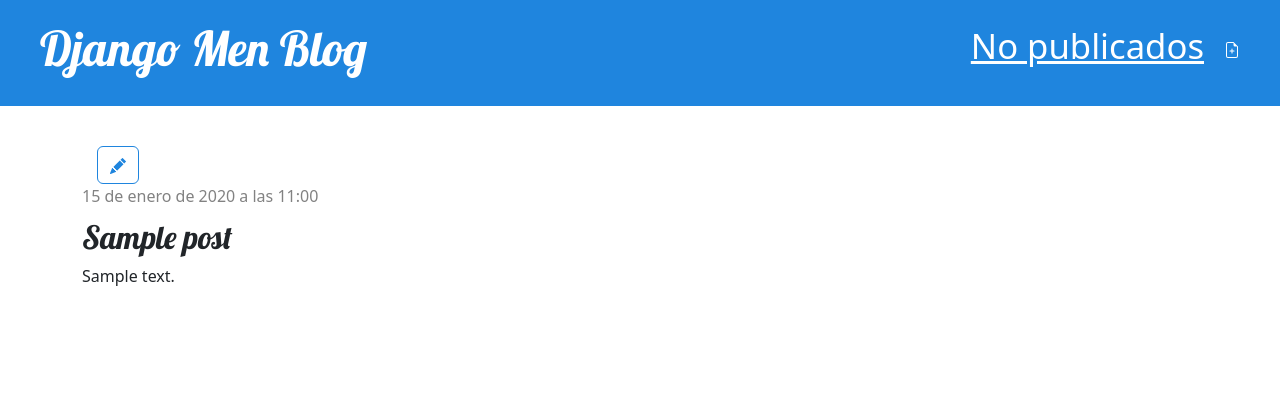
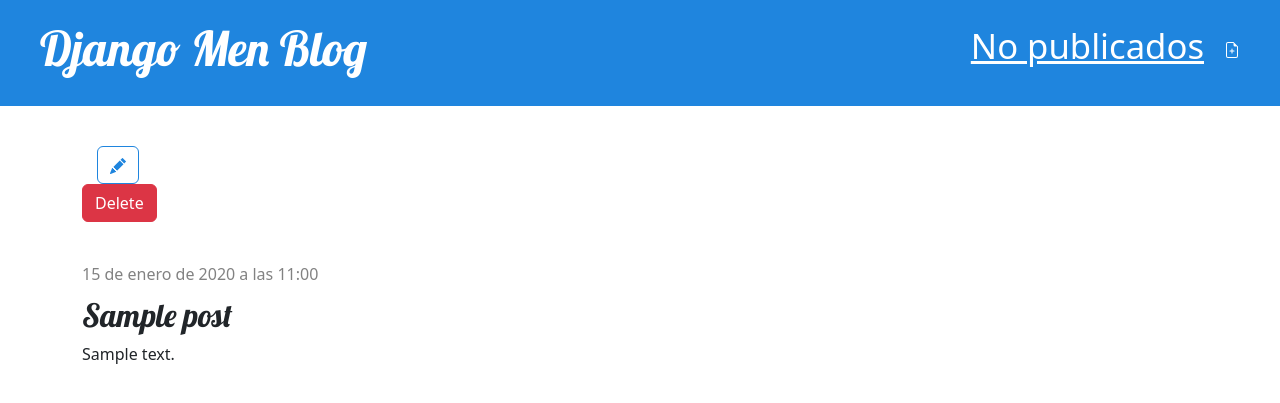
Before and after one commit to jdelacruzv/djangomen, a Django app: page /post/1/ in a window 1280 px wide. Shown: the top 403 px of the page. Run offline with Django 5.2, Linux system fonts and the light colour scheme; a user stored in the database is signed in; tables that the repository leaves empty hold one stand-in row (values such as "Sample post").

Commit message:
Delete post

```diff
--- a/blog/templates/blog/post_detail.html
+++ b/blog/templates/blog/post_detail.html
@@ -7,12 +7,21 @@
                 <a class="btn btn-secondary" href="{% url 'post_edit' pk=post.pk %}">
                     {% include './icons/pencil-fill.svg' %}
                 </a>
+                <form method="POST" action="{% url 'post_remove' pk=post.pk %}" class="post-form">{% csrf_token %}
+                    <button type="submit" class="post btn btn-danger" name="delete">
+                    Delete
+                    </button>
+                </form>
             {% endif %}
         </aside>
         {% if post.published_date %}
             <time class="date">
                 {{ post.published_date }}
             </time>
+        {% else %}
+            <form method="POST" action="{% url 'post_publish' pk=post.pk %}" class="post-form">{% csrf_token %}
+                <button type="submit" class="post btn btn-secondary" name="publish">Publicar</button>
+            </form>
         {% endif %}
         <h2>{{ post.title }}</h2>
         <p>{{ post.text|linebreaksbr }}</p>
--- a/blog/urls.py
+++ b/blog/urls.py
@@ -7,4 +7,6 @@ urlpatterns = [
 	path('post/new/', views.post_new, name='post_new'),
 	path('post/<int:pk>/edit/', views.post_edit, name='post_edit'),
 	path('drafts/', views.post_draft_list, name='post_draft_list'),
+	path('post/<int:pk>/publish/', views.post_publish, name='post_publish'),
+	path('post/<int:pk>/remove/', views.post_remove, name='post_remove'),
 ]
--- a/blog/views.py
+++ b/blog/views.py
@@ -64,3 +64,17 @@ def post_draft_list(request):
     posts = Post.objects.filter(published_date__isnull=True).order_by('-created_date')
 	# Renderizamos la plantilla con los posts filtrados
     return render(request, 'blog/post_draft_list.html', {'posts': posts})
+
+
+def post_publish(request, pk):
+    post = get_object_or_404(Post, pk=pk)
+    if request.method == 'POST':
+        post.publish()
+    return redirect('post_detail', pk=pk)
+
+
+def post_remove(request, pk):
+    post = get_object_or_404(Post, pk=pk)
+    if request.method == 'POST':
+        post.delete()
+    return redirect('post_list')
```
